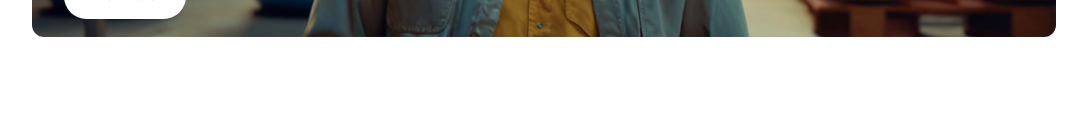
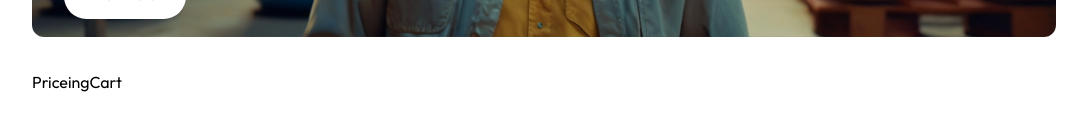
Before and after one commit to gasbygasplc/Supply-Chain-Management-for-Gas-By-Bas-PLC, a React (Vite) app in the folder frontend/: page / in a window 1280 px wide. Shown: the part 517-648 px from the top of the page, without its empty margins (96-1183 px from the left). Built offline with nearby package versions, Linux system fonts and the light colour scheme.

Commit message:
Add PriceingCart component to Home page

```diff
--- a/frontend/src/Pages/Home.jsx
+++ b/frontend/src/Pages/Home.jsx
@@ -1,5 +1,6 @@
 import React from 'react'
 import Header from '../Components/Header'
+import PriceingCart from '../Components/PriceingCart'
 
 const Home = () => {
 
@@ -9,6 +10,8 @@ const Home = () => {
 
       <Header/>
 
+      <PriceingCart/>
+
     </div>
 
   )
```
